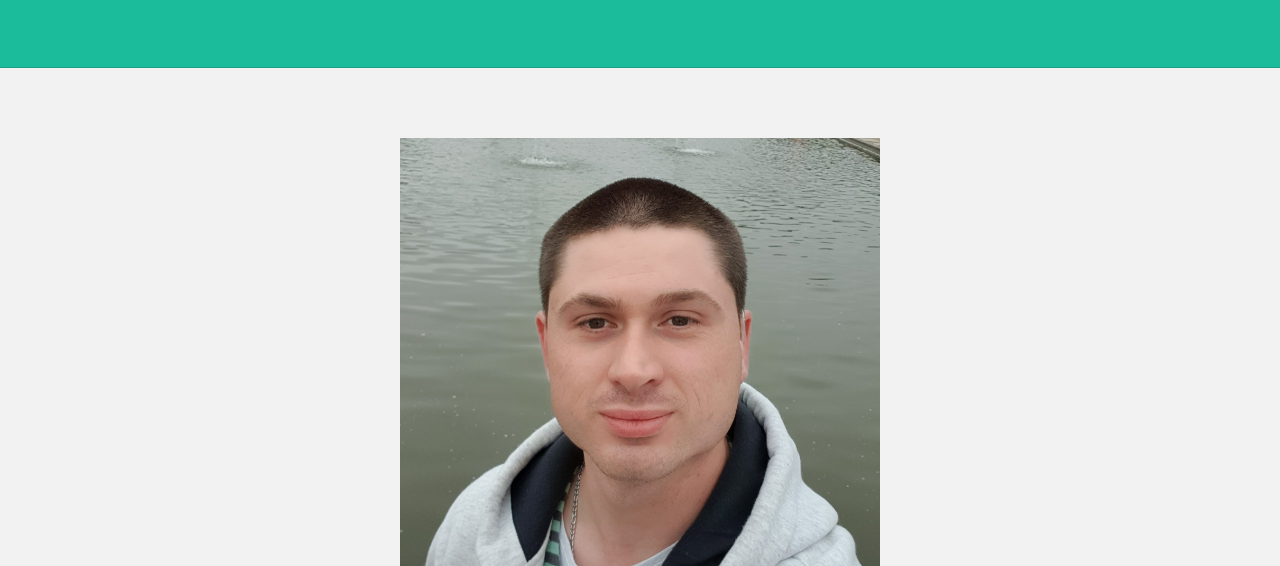
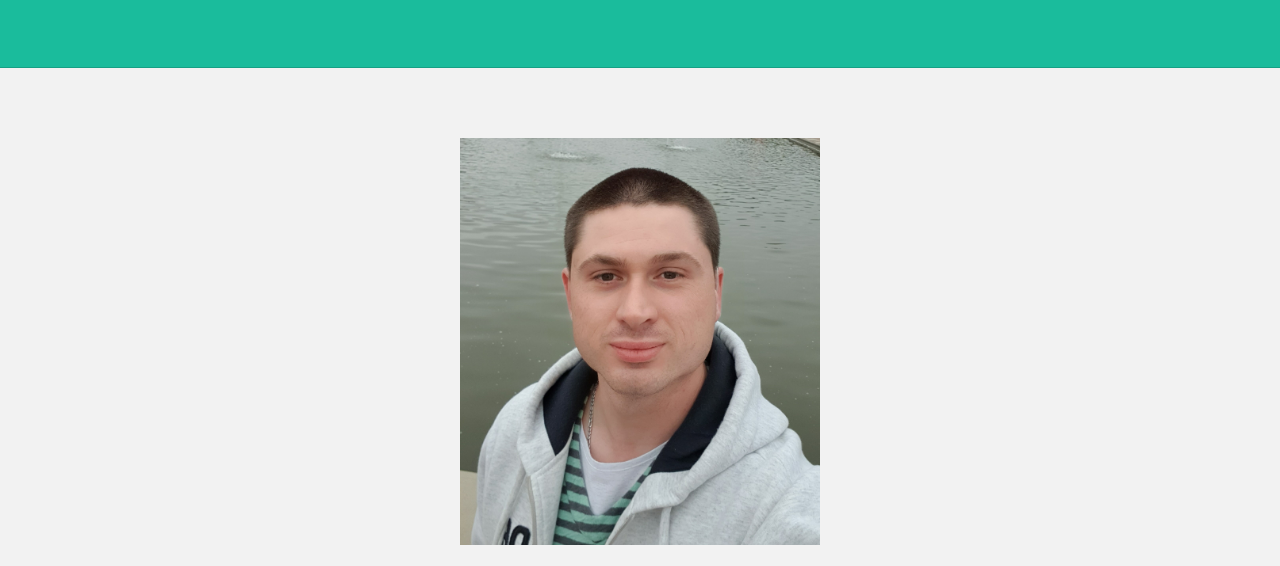
Before and after one commit to douglaszanette/douglaszanette.github.io, a plain HTML site: page index.html in a window 1280 px wide. Shown: the part 123-689 px from the top of the page. Drawn offline with nearby package versions, Linux system fonts and the light colour scheme.

Commit message:
index.html

```diff
--- a/index.html
+++ b/index.html
@@ -55,7 +55,7 @@
 	    <div class="container">
 			<div class="row">
 				<div class="col-lg-8 col-lg-offset-2 centered">
-					<img src="assets/img/douglas.jpg" alt="Douglas Zanette" width="480">
+					<img src="assets/img/douglas.jpg" alt="Douglas Zanette" width="360">
 					<h1>Olá, seja bem-vindo(a)!</h1>
 					<p>Olá, meu nome é Douglas Zanette. Essa é minha página pessoal, espero que você goste :)</p>
 					<p>Quaisquer dúvidas, basta entrar em contato pelo e-mail dougyzanette@gmail.com. Esse site foi desenvolvido como projeto final do curso <a href="https://www.udemy.com/html5-desenvolvimento-web/" target="_blank">HTML5: Desenvolvimento Web para Iniciantes</a></p>
```
